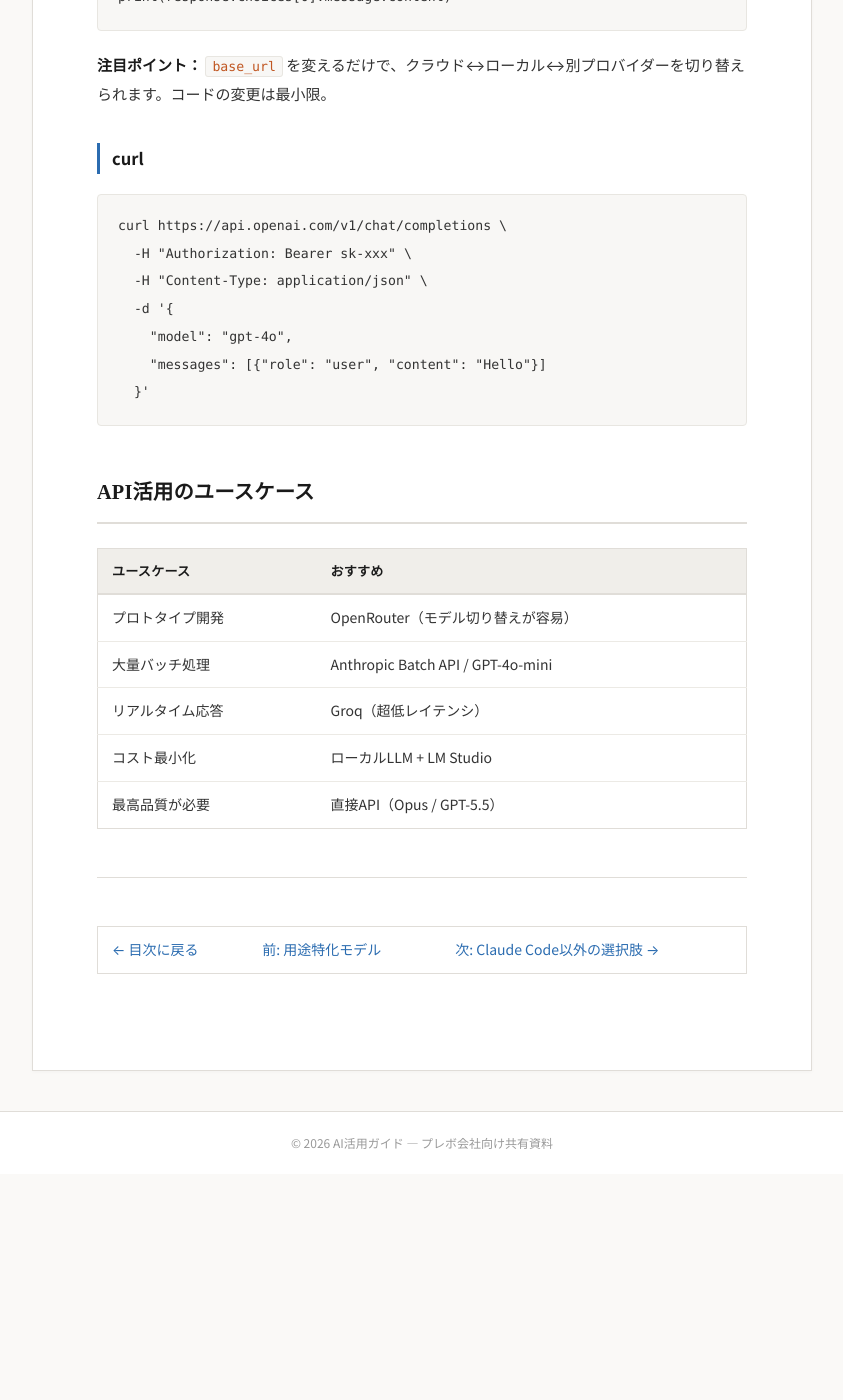
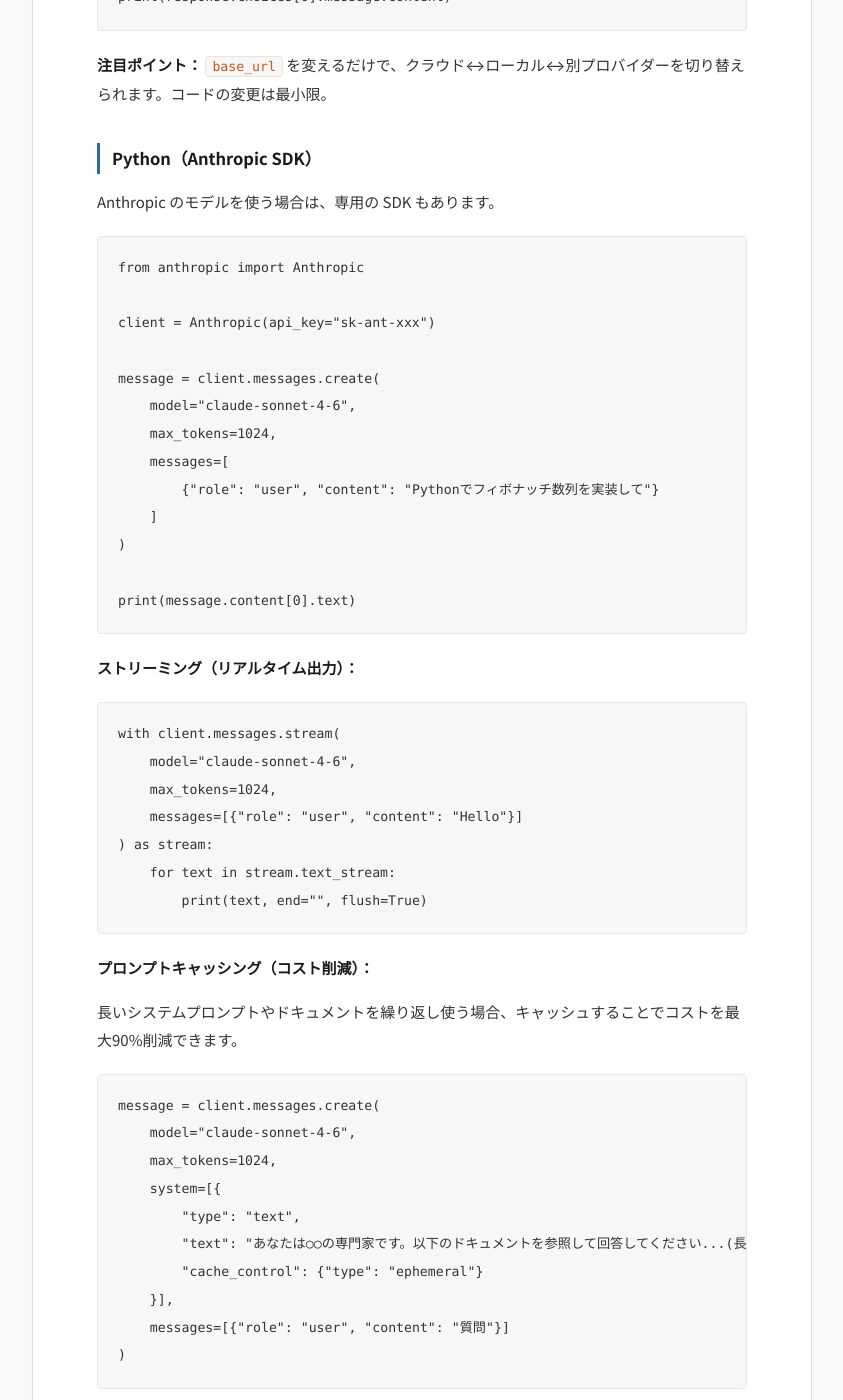
Before and after one commit to kuruusuniku/sharing, a Jekyll site: the page built from 11-api-usage.md, in a window 1280 px wide and 1400 px high, scrolled down 4303 px. Shown: the whole window, without its empty margins (218-1061 px from the left). Built offline with Jekyll 4.4.1, drawn with Linux system fonts in a browser that asks for light colours; before the commit the page ends 5477 px from its top, so only the background shows below that; some of the changed text lies outside the part shown.

Commit message:
レビュー反映: 事実誤り修正・用語集・Anthropic SDK・セキュリティ
修正:
- プラン名 Plus → Pro（0章, 1章）
- Max 20x ($200) プランを追記
- Claude Opus API料金 $15/$75 → $5/$25（11章）
- gpt-oss-120B を Dense → MoE に修正（9章）
- DeepSeek V4 → V4 Pro 1.6T(49B) に修正（9章）
- 8〜12章の目次リンクを有効化

追加:
- 用語集（glossary.md）: 30語以上の用語をアルファベット順に整理
- Anthropic SDK コード例（11章）: 基本呼び出し、ストリーミング、プロンプトキャッシング
- APIキーセキュリティセクション（11章）: 環境変数管理、チェックリスト
- 改訂履歴 v1.3 追加

Co-Authored-By: Claude Opus 4.6 (1M context) <noreply@anthropic.com>

````diff
--- a/11-api-usage.md
+++ b/11-api-usage.md
@@ -93,7 +93,7 @@ APIは**トークン単位の従量課金**が基本です。
 | モデル | 入力 | 出力 | 備考 |
 |--------|------|------|------|
 | Claude Sonnet | $3 | $15 | 日常の開発に最適 |
-| Claude Opus | $15 | $75 | 最高性能だがコスト高 |
+| Claude Opus | $5 | $25 | 最高性能。以前より大幅値下げ |
 | GPT-4o | $2.5 | $10 | バランス型 |
 | GPT-4o-mini | $0.15 | $0.6 | 大量処理向け |
 | Gemini Flash | $0.075 | $0.3 | 最安クラス |
@@ -137,6 +137,55 @@ print(response.choices[0].message.content)
 
 **注目ポイント：** `base_url` を変えるだけで、クラウド↔ローカル↔別プロバイダーを切り替えられます。コードの変更は最小限。
 
+### Python（Anthropic SDK）
+
+Anthropic のモデルを使う場合は、専用の SDK もあります。
+
+```python
+from anthropic import Anthropic
+
+client = Anthropic(api_key="sk-ant-xxx")
+
+message = client.messages.create(
+    model="claude-sonnet-4-6",
+    max_tokens=1024,
+    messages=[
+        {"role": "user", "content": "Pythonでフィボナッチ数列を実装して"}
+    ]
+)
+
+print(message.content[0].text)
+```
+
+**ストリーミング（リアルタイム出力）：**
+
+```python
+with client.messages.stream(
+    model="claude-sonnet-4-6",
+    max_tokens=1024,
+    messages=[{"role": "user", "content": "Hello"}]
+) as stream:
+    for text in stream.text_stream:
+        print(text, end="", flush=True)
+```
+
+**プロンプトキャッシング（コスト削減）：**
+
+長いシステムプロンプトやドキュメントを繰り返し使う場合、キャッシュすることでコストを最大90%削減できます。
+
+```python
+message = client.messages.create(
+    model="claude-sonnet-4-6",
+    max_tokens=1024,
+    system=[{
+        "type": "text",
+        "text": "あなたは○○の専門家です。以下のドキュメントを参照して回答してください...(長文)",
+        "cache_control": {"type": "ephemeral"}
+    }],
+    messages=[{"role": "user", "content": "質問"}]
+)
+```
+
 ### curl
 
 ```bash
@@ -159,6 +208,43 @@ curl https://api.openai.com/v1/chat/completions \
 | コスト最小化 | ローカルLLM + LM Studio |
 | 最高品質が必要 | 直接API（Opus / GPT-5.5） |
 
+## APIキーのセキュリティ
+
+APIキーは**パスワードと同等**です。漏洩すると第三者に課金される危険があります。
+
+### やるべきこと
+
+```bash
+# 環境変数で管理する（コードに直書きしない）
+export ANTHROPIC_API_KEY="sk-ant-xxx"
+export OPENAI_API_KEY="sk-xxx"
+```
+
+```python
+import os
+from anthropic import Anthropic
+
+# 環境変数から読み込む
+client = Anthropic(api_key=os.environ["ANTHROPIC_API_KEY"])
+```
+
+### やってはいけないこと
+
+```python
+# NG: コードにAPIキーを直書き
+client = Anthropic(api_key="sk-ant-api03-xxxxx")
+
+# NG: .mcp.json にトークンを直書きしてgit commit
+```
+
+### チェックリスト
+
+- `.env` ファイルは `.gitignore` に追加する
+- APIキーはダッシュボードで定期的にローテーションする
+- 使用量アラートを設定して異常な課金を検知する
+- 不要になったキーは即座に無効化する
+- MCPの設定ファイル（`.mcp.json`）をgitにコミットしない
+
 ---
 
 [← 目次に戻る](./) | [前: 用途特化モデル](10-specialized-models) | [次: Claude Code以外の選択肢 →](12-alternatives)
````
Also changed, not shown: 00-introduction.md (+2 -1 lines), 01-claude-code.md (+2 -1 lines), 09-open-models.md (+3 -3 lines), glossary.md (added, +116 -0 lines), index.md (+10 -5 lines).
